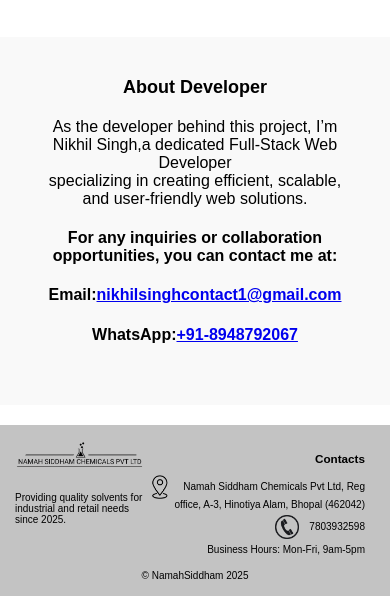
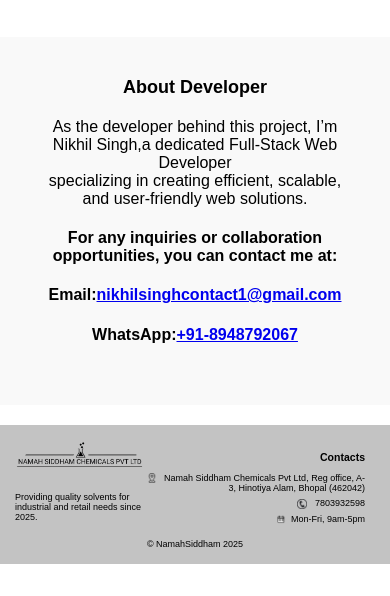
Before and after one commit to lev-crypto/namahsiddhamN, a plain HTML site: page index.html in a window 390 px wide. Shown: the part 2770-3366 px from the top of the page. After the commit the page ends 3334 px from the top, so only its background shows below. Drawn offline with Linux system fonts and the light colour scheme.

Commit message:
Add files via upload

```diff
--- a/index.html
+++ b/index.html
@@ -124,7 +124,7 @@
 
                 <p><img src="images/phone.png" alt="Address Icon" style="vertical-align: middle;"> 7803932598</p>
                 <!-- <p>Fax: (123) 456-7891</p> -->
-                <p>Business Hours: Mon-Fri, 9am-5pm</p>
+                <p><img src="images/calender.png" alt="Address Icon" style="vertical-align: middle;">Mon-Fri, 9am-5pm</p>
             </div>
         </div>
         <div class="copyright">
--- a/style.css
+++ b/style.css
@@ -279,8 +279,9 @@
     height: 24px; /* Adjust height */
     margin-right: 8px; /* Add some space between the image and the text */
     vertical-align: middle; /* Align the image with the middle of the text */
-    background-color: transparent;
 }
+
+
 
 .footer-logo {
     width: 300px;
@@ -355,15 +356,18 @@
     .footer-right {
         text-align: right;
         width: 100%;
-        font-size: 10px;
+        font-size: 9px;
     }
     .footer-left{
         text-align: left;
-        font-size: 10px;
+        font-size: 9px;
     }
 
     .footer-logo {
         width: 130px;
+    }
+    .copyright {
+        font-size: 9px;
     }
 }
 
@@ -447,12 +451,12 @@
     .footer-right {
         text-align: right;
         width: 100%;
-        font-size: 10px;
+        font-size: 9px;
     }
 
     .footer-left {
         text-align: left;
-        font-size: 10px;
+        font-size: 9px;
     }
 
     .footer-logo {
@@ -460,7 +464,7 @@
     }
 
     .copyright {
-        font-size: 10px;
+        font-size: 9px;
     }
 }
 
@@ -544,12 +548,12 @@
     .footer-right {
         text-align: right;
         width: 100%;
-        font-size: 10px;
+        font-size: 9px;
     }
 
     .footer-left {
         text-align: left;
-        font-size: 10px;
+        font-size: 9px;
     }
 
     .footer-logo {
@@ -557,7 +561,7 @@
     }
 
     .copyright {
-        font-size: 10px;
+        font-size: 9px;
     }
 }
 
@@ -638,3 +642,32 @@
 
 
 /* samsung */
+@media (max-width: 1024px) { /* Tablets and large screens */
+    p img {
+        width: 12px; /* Adjust for medium screens */
+        height: 12px; /* Adjust for medium screens */
+    }
+}
+
+@media (max-width: 768px) { /* Tablets and smaller devices */
+    p img {
+        width: 10px; /* Adjust for smaller tablets */
+        height: 10px; /* Adjust for smaller tablets */
+    }
+}
+
+@media (max-width: 480px) { /* Mobile devices */
+    p img {
+        width: 10px; /* Adjust for small screens like phones */
+        height: 10px; /* Adjust for small screens */
+        margin-right: 5px; /* Reduce space for small screens */
+    }
+}
+
+@media (max-width: 360px) { /* Extra small devices */
+    p img {
+        width: 7px; /* Smaller size for very small screens */
+        height: 7px; /* Maintain small height */
+        margin-right: 4px; /* Further reduce margin */
+    }
+}
```
Also changed, not shown: images/calender.png (added).
